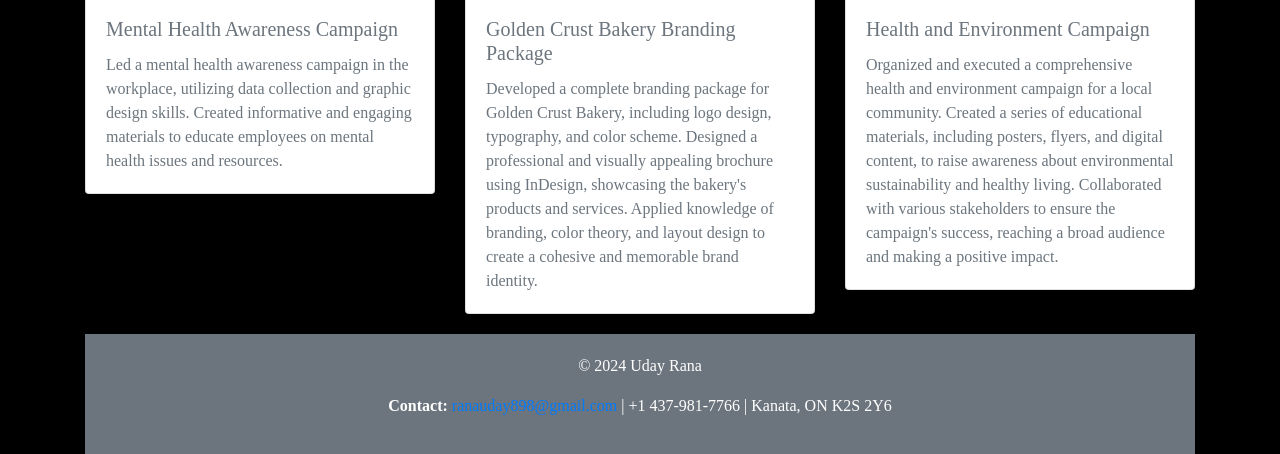
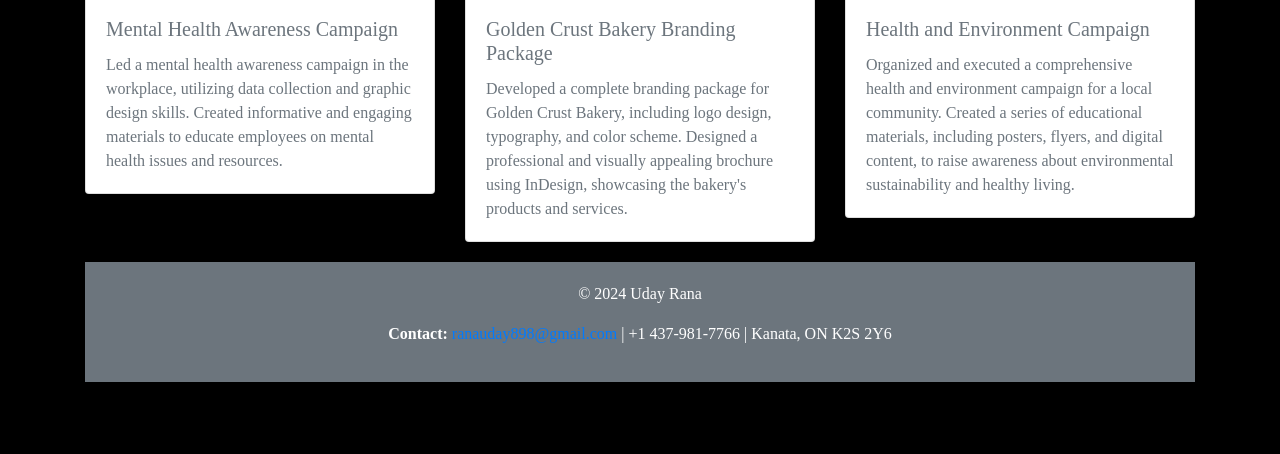
Before and after one commit to rana0073/mtm6201-final-assignment, a plain HTML site: page projects.html in a window 1280 px wide. Shown: the part 911-1365 px from the top of the page. After the commit the page ends 1293 px from the top, so only its background shows below. Drawn offline with nearby package versions, Linux system fonts and the light colour scheme.

Commit message:
Update projects.html

```diff
--- a/projects.html
+++ b/projects.html
@@ -90,7 +90,7 @@
                     </h5>
                     <p class="card-text">Developed a complete branding package for Golden Crust Bakery, including logo design, typography, and color scheme.
                         Designed a professional and visually appealing brochure using InDesign, showcasing the bakery's products and services.
-                        Applied knowledge of branding, color theory, and layout design to create a cohesive and memorable brand identity.</p>
+                    </p>
                 </div>
             </div>
         </div>
@@ -102,7 +102,7 @@
                 </h5>
                 <p class="card-text">Organized and executed a comprehensive health and environment campaign for a local community.
                     Created a series of educational materials, including posters, flyers, and digital content, to raise awareness about environmental sustainability and healthy living.
-                    Collaborated with various stakeholders to ensure the campaign's success, reaching a broad audience and making a positive impact.</p>
+                </p>
             </div>
         </div>
     </div>
```
